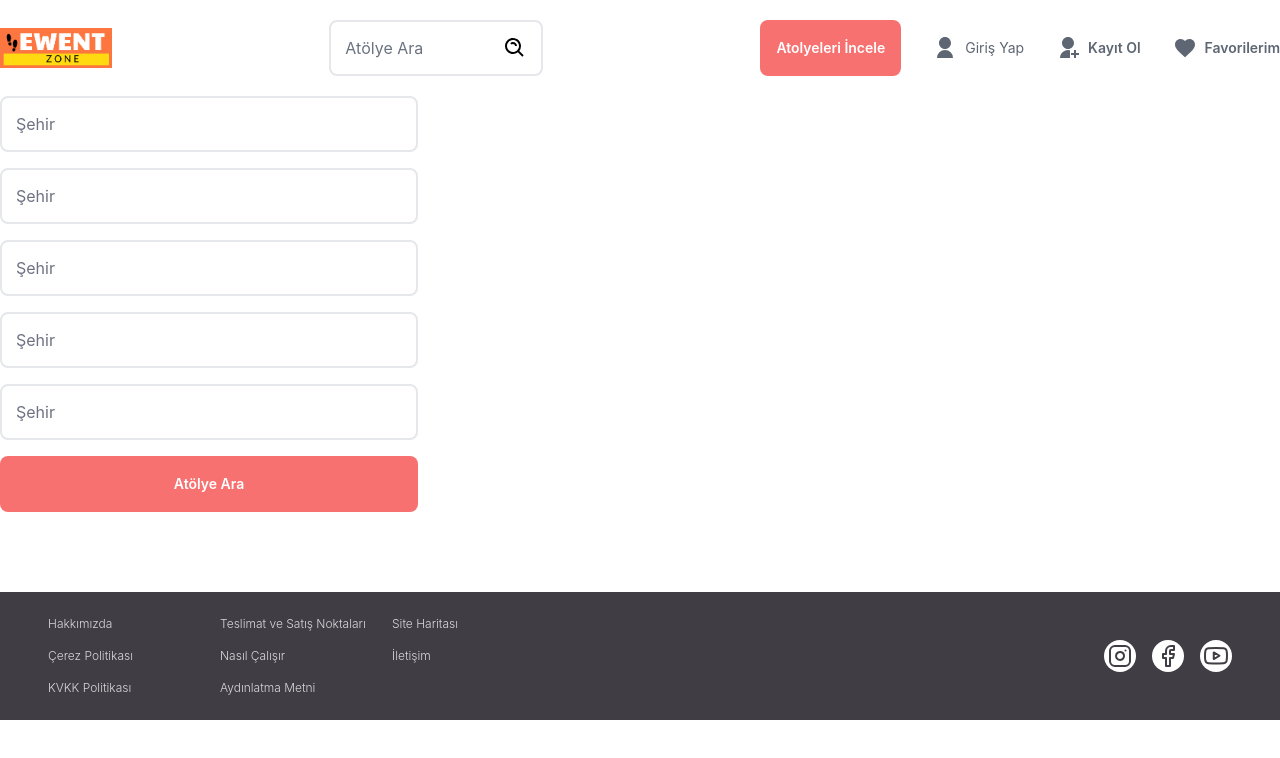
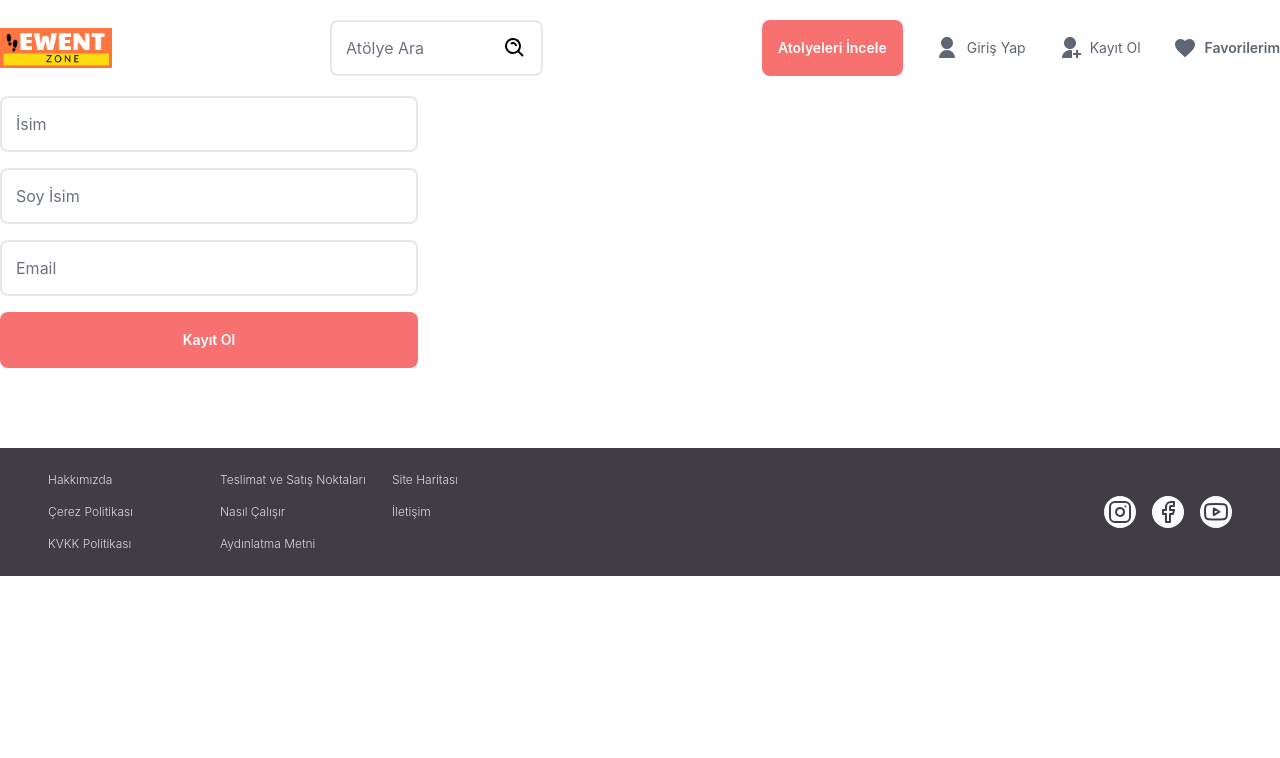
Before and after one commit to Kaanozturk98/EwentZone, a React (Create React App) app in the folder frontend/: page /giris-yap in a window 1280 px wide. Shown: the top 758 px of the page. Built offline with nearby package versions, Linux system fonts and the light colour scheme.

Commit message:
add formik

```diff
--- a/frontend/package.json
+++ b/frontend/package.json
@@ -13,6 +13,7 @@
     "@types/react": "^17.0.20",
     "@types/react-dom": "^17.0.0",
     "@types/react-router-dom": "^5.1.8",
+    "formik": "^2.2.9",
     "history": "^5.0.1",
     "nprogress": "^0.2.0",
     "react": "^17.0.2",
--- a/frontend/src/components/Button.tsx
+++ b/frontend/src/components/Button.tsx
@@ -2,18 +2,17 @@ export default function Button(props: {
   id?: string;
   label?: string;
   style?: object;
-  className?: String;
+  className?: string;
+  type?: "button" | "submit" | "reset" | undefined;
 }) {
-  const { id, label, style, className } = props;
-
-  const handleSubmit = () => console.log("submit");
+  const { id, label, style, className, type = "button" } = props;
 
   return (
     <button
       id={id || "button"}
       className={"button" + " " + className}
       style={style || {}}
-      onClick={handleSubmit}
+      type={type}
     >
       {label || ""}
     </button>
--- a/frontend/src/components/InputField.tsx
+++ b/frontend/src/components/InputField.tsx
@@ -7,12 +7,23 @@ export default function InputField(props: {
   style?: object;
   className?: string;
   icon?: any;
+  name?: string;
+  value: any;
+  onChange: any;
 }) {
-  const { id, type = "string", label = "", style, className, icon } = props;
-  const [value, setValue] = useState("");
+  const {
+    id,
+    type = "text",
+    label = "",
+    style,
+    className,
+    icon,
+    name,
+    value,
+    onChange,
+  } = props;
   const [isFocused, setIsFocused] = useState(false);
 
-  const handleChange = (e: any) => setValue(e.target.value);
   const handleFocus = () => setIsFocused(true);
   const handleBlur = () => setIsFocused(false);
 
@@ -60,8 +71,9 @@ export default function InputField(props: {
         id={id || "inputField"}
         type={type || ""}
         min="1"
+        name={name || ""}
         value={value}
-        onChange={handleChange}
+        onChange={onChange}
         style={style || {}}
         className={"inputField pr-4" + " " + baseClasses + " " + className}
       />
--- a/frontend/src/components/Popup.tsx
+++ b/frontend/src/components/Popup.tsx
@@ -35,7 +35,7 @@ export default function Popup(props: {
                     className="p-1 ml-auto bg-transparent border-0 text-black opacity-5 float-right text-3xl leading-none font-semibold outline-none focus:outline-none"
                     onClick={handleClose}
                   >
-                    <span className="bg-transparent text-black opacity-5 h-6 w-6 text-2xl block outline-none focus:outline-none">
+                    <span className="bg-transparent text-black h-6 w-6 text-2xl block outline-none focus:outline-none">
                       ×
                     </span>
                   </button>
--- a/frontend/src/layouts/home/HomeNavbar.tsx
+++ b/frontend/src/layouts/home/HomeNavbar.tsx
@@ -1,3 +1,4 @@
+import { useState } from "react";
 // Assests
 import CompanyLogo from "assets/EwentZoneLogo.png";
 // Components
@@ -12,6 +13,9 @@ import { BiSearchAlt } from "react-icons/bi";
 import SignUp from "views/SignUp";
 
 export default function HomeNavbar() {
+  const [searchInput, setSearchInput] = useState("");
+  const handleChange = (e: any) => setSearchInput(e.target.value);
+
   return (
     <div className="bg-white">
       <div className="container mx-auto h-24 flex items-center justify-between">
@@ -20,10 +24,12 @@ export default function HomeNavbar() {
         </a>
 
         <InputField
-          id="search"
+          id="ara"
           label="Atölye Ara"
           className="hidden lg:inline w-screen-1/6 min-w-50"
           icon={<BiSearchAlt size={24} />}
+          value={searchInput}
+          onChange={handleChange}
         />
 
         <nav className="flex gap-x-8 text-sm font-semibold">
@@ -38,15 +44,14 @@ export default function HomeNavbar() {
             </button>
           </Popup>
 
-          <a
-            href="#"
-            className="flex items-center gap-x-2 text-opacity-90 text-gray-600 transition-all hover:text-gray-700 hover:text-opacity-100"
-          >
-            <div>
-              <RiUserAddFill size={24} />
-            </div>
-            <div className="hidden md:block">Kayıt Ol</div>
-          </a>
+          <Popup title="Kayıt Ol" body={<SignUp />}>
+            <button className="flex items-center gap-x-2 text-opacity-90 text-gray-600 transition-all hover:text-gray-700 hover:text-opacity-100">
+              <div>
+                <RiUserAddFill size={24} />
+              </div>
+              <div className="hidden md:block">Kayıt Ol</div>
+            </button>
+          </Popup>
 
           <a
             href="#"
--- a/frontend/src/views/LandingPage/HeroSection.tsx
+++ b/frontend/src/views/LandingPage/HeroSection.tsx
@@ -1,3 +1,4 @@
+import { useFormik } from "formik";
 // Components
 import InputField from "components/InputField";
 import Button from "components/Button";
@@ -57,6 +58,15 @@ import heroSection1 from "assets/heroSection1.jpg";
       </div>
       */
 export default function HeroSection() {
+  const formik = useFormik({
+    initialValues: {
+      city: "",
+      personCount: "",
+    },
+    onSubmit: (values) => {
+      alert(JSON.stringify(values, null, 2));
+    },
+  });
   return (
     <div className="relative">
       <div
@@ -74,14 +84,24 @@ export default function HeroSection() {
           <div className="text-gray-700 text-xl font-bold mt-8">
             Onlarca farklı atölyenin keyfini çıkar!
           </div>
+          <form onSubmit={formik.handleSubmit}>
             <div className="rounded-lg bg-gray-100 p-3 mt-8 flex gap-x-4">
-            <InputField id="sehir" label="Şehir" />
+              <InputField
+                id="sehir"
+                label="Şehir"
+                name="city"
+                onChange={formik.handleChange}
+                value={formik.values.city}
+              />
               <InputField
                 id="kisi_sayisi"
                 label="Sayı"
                 type="number"
+                name="personCount"
                 icon={<HiUserGroup size={24} />}
                 style={{ maxWidth: "124px" }}
+                onChange={formik.handleChange}
+                value={formik.values.personCount}
               />
               <Button
                 id="City_Model"
@@ -89,6 +109,7 @@ export default function HeroSection() {
                 style={{ width: "25%" }}
               />
             </div>
+          </form>
         </div>
       </div>
     </div>
--- a/frontend/src/views/LandingPage/OldComponents/HeroSection copy.tsx
+++ /dev/null
@@ -1,41 +0,0 @@
-import Video from "assets/heroSectionVideo.mp4";
-import InputField from "components/InputField";
-import Button from "components/Button";
-
-export default function HeroSection() {
-  return (
-    <div className="relative">
-      <video
-        autoPlay
-        loop
-        muted
-        className="top-1/2 left-1/2 object-cover -z-10"
-        style={{ width: "100vw", height: "30vw", minHeight: "50vh" }}
-      >
-        <source src={Video} type="video/mp4" />
-      </video>
-      {
-        // Take a re-look at the inset value
-      }
-      <div className="h-full w-auto z-10 absolute top-0 inset-1/10 flex items-center">
-        <div className="">
-          <div className="text-white text-4xl font-bold">
-            It’s time to unwind
-          </div>
-          <div className="text-white text-xl font-bold mt-8">
-            Enjoy or gift 2,000+ artisan workshops and craft kits
-          </div>
-          <div className={"rounded-lg bg-gray-100 p-3 mt-8 flex gap-x-4"}>
-            <InputField id="city_model" label="City / Model" />
-            <InputField id="recommendation" label="Recommendation" />
-            <Button
-              id="City_Model"
-              label="See Classes"
-              style={{ width: "25%" }}
-            />
-          </div>
-        </div>
-      </div>
-    </div>
-  );
-}
--- a/frontend/src/views/LandingPage/OldComponents/Ribbon copy.tsx
+++ /dev/null
@@ -1,40 +0,0 @@
-export default function Ribbon() {
-  return (
-    <div className="bg-primary-100 h-20 w-screen">
-      <div
-        className="flex items-center justify-between h-full"
-        style={{ padding: "0 64px" }}
-      >
-        <div className="text-primary-500 text-2xl font-bold">
-          4.8 &#9733; (2,100+ reviews)
-        </div>
-        <div className="flex gap-x-10">
-          <div className="text-primary-500 text-2xl font-bold flex items-center">
-            As seen on
-          </div>
-          <img
-            className="h-10"
-            src="https://classbento.co.uk/images/general/partner_logos/mulberry/this_morning.png"
-          />
-          <img
-            className="h-10"
-            src="https://classbento.co.uk/images/general/partner_logos/mulberry/the_guardian.png"
-          />
-          <img
-            className="h-10"
-            src="https://classbento.co.uk/images/general/partner_logos/mulberry/gq.png"
-          />
-        </div>
-        <div className="flex gap-x-5">
-          <div className="text-primary-500 text-2xl font-bold flex items-center">
-            Supporting
-          </div>
-          <img
-            className="h-16"
-            src="https://classbento.co.uk/images/general/partner_logos/mulberry/mental-health-uk.png"
-          />
-        </div>
-      </div>
-    </div>
-  );
-}
--- a/frontend/src/views/SignUp/index.tsx
+++ b/frontend/src/views/SignUp/index.tsx
@@ -1,18 +1,56 @@
+import { useFormik } from "formik";
 // Components
 import InputField from "components/InputField";
 import Button from "components/Button";
 
 export default function SignUp() {
+  const formik = useFormik({
+    initialValues: {
+      firstName: "",
+      lastName: "",
+      email: "",
+    },
+    onSubmit: (values) => {
+      alert(JSON.stringify(values, null, 2));
+    },
+  });
+
   return (
-    <div className="mx-auto ">
-      <div className="w-full flex flex-col gap-y-4">
-        <InputField id="sehir" label="Şehir" style={{ width: "418px" }} />
-        <InputField id="sehir" label="Şehir" style={{ width: "418px" }} />
-        <InputField id="sehir" label="Şehir" style={{ width: "418px" }} />
-        <InputField id="sehir" label="Şehir" style={{ width: "418px" }} />
-        <InputField id="sehir" label="Şehir" style={{ width: "418px" }} />
-        <Button id="City_Model" label="Atölye Ara" style={{ width: "418px" }} />
+    <form onSubmit={formik.handleSubmit}>
+      <div className="mx-auto ">
+        <div className="w-full flex flex-col gap-y-4">
+          <InputField
+            id="isim"
+            label="İsim"
+            style={{ width: "418px" }}
+            name="firstName"
+            onChange={formik.handleChange}
+            value={formik.values.firstName}
+          />
+          <InputField
+            id="soy_isim"
+            label="Soy İsim"
+            style={{ width: "418px" }}
+            name="lastName"
+            onChange={formik.handleChange}
+            value={formik.values.lastName}
+          />
+          <InputField
+            id="email"
+            label="Email"
+            style={{ width: "418px" }}
+            name="email"
+            onChange={formik.handleChange}
+            value={formik.values.email}
+          />
+          <Button
+            id="City_Model"
+            type="submit"
+            label="Kayıt Ol"
+            style={{ width: "418px" }}
+          />
+        </div>
       </div>
-    </div>
+    </form>
   );
 }
```
Also changed, not shown: 1 other file (tests, documents, lock files or other folders). Lines whose indentation alone changed are shown as unchanged.
